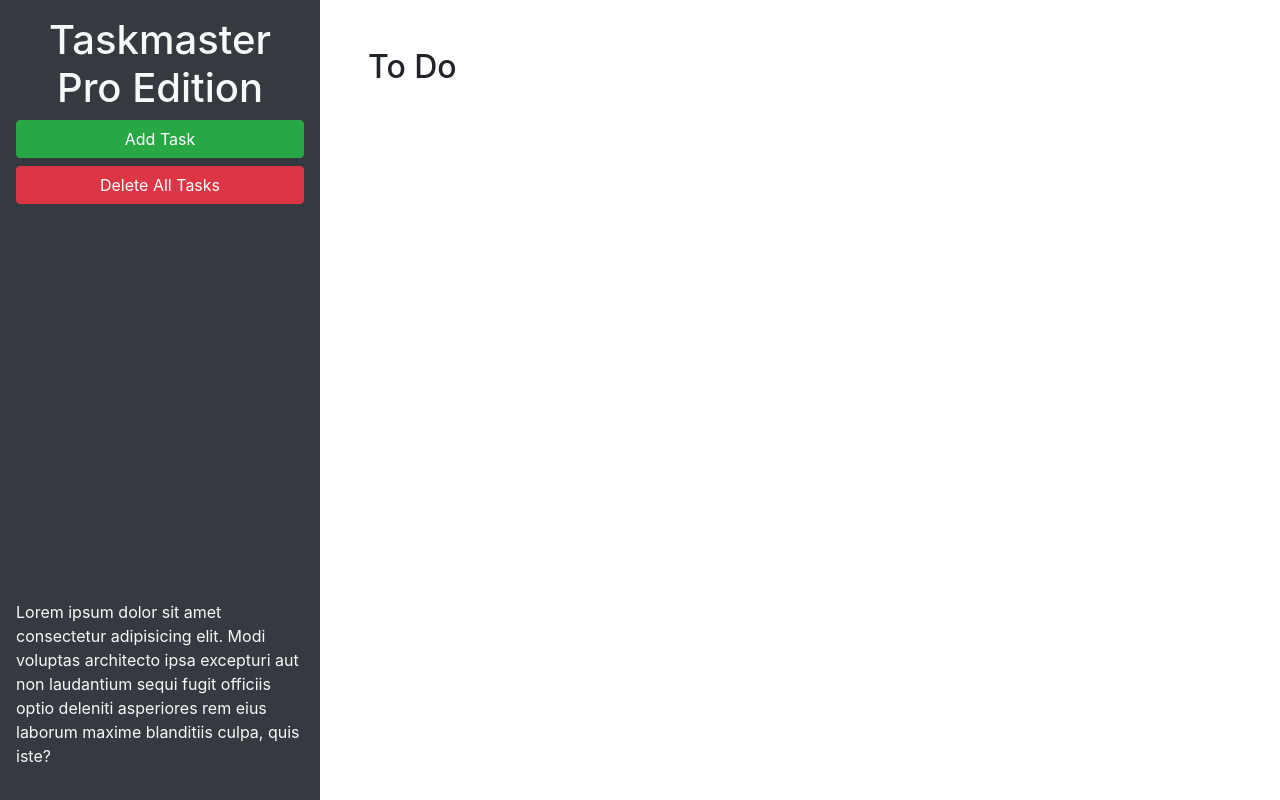
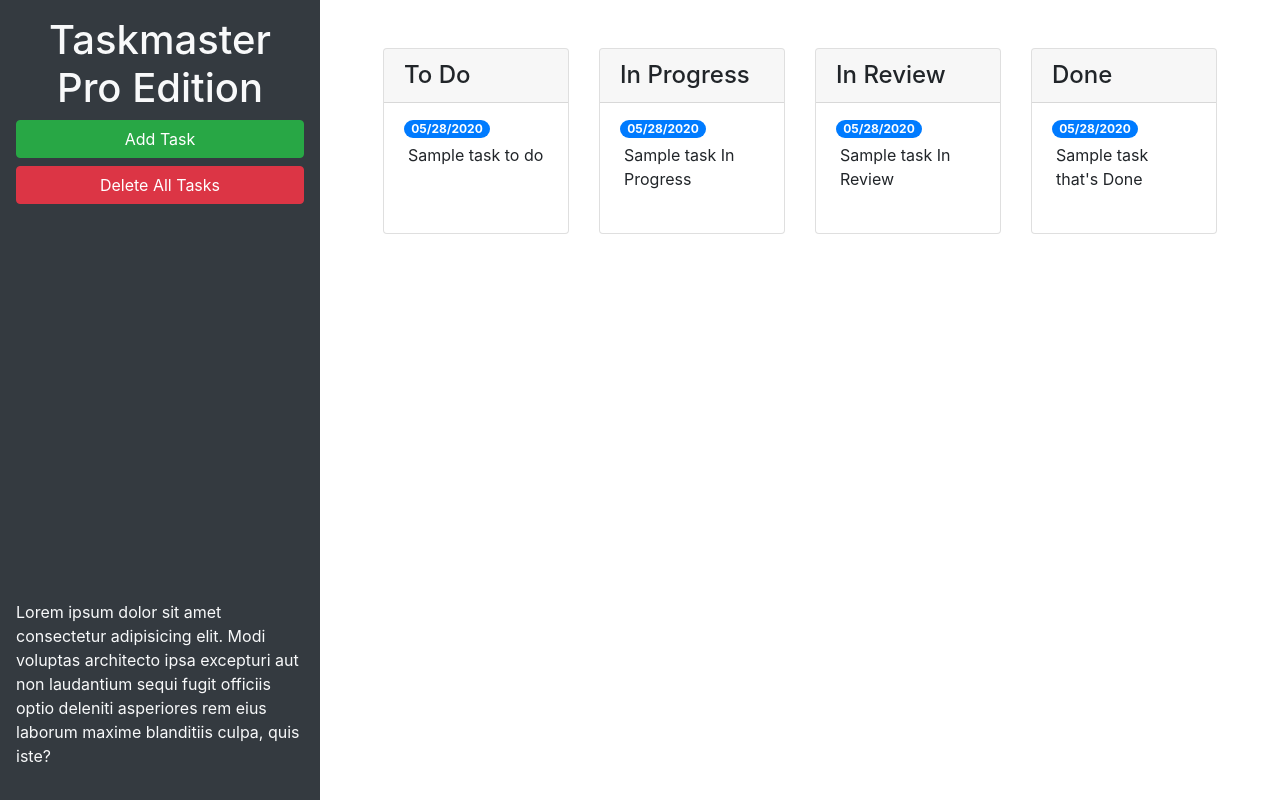
Before and after one commit to siwel20/taskmaster-pro, a plain HTML site: page index.html in a window 1280 px wide. Drawn offline with nearby package versions, Linux system fonts and the light colour scheme.

Commit message:
added bootstrap grid layout and components

```diff
--- a/index.html
+++ b/index.html
@@ -24,9 +24,59 @@
       </p>
     </header>
     <main class="col-12 col-lg-9">
-      <div class="m-5">
-        <h2>To Do</h2>
-        <ul id="list-toDo" class="list-group"> </ul>
+      <div class="m-5 row justify-content-around">
+        <div class="col-12 col-md-6 col-xl-3 mb-3">
+          <div class="card">
+            <h4 class="card-header">
+              To Do
+            </h4>
+            <ul id="list-toDo" class="list-group list-group-flush">
+              <li class="list-group-item">
+                <span class="badge badge-primary badge-pill">05/28/2020</span>
+                <p class="m-1">Sample task to do</p>
+              </li>
+            </ul>
+          </div>
+        </div>
+        <div class="col-12 col-md-6 col-xl-3 mb-3">
+          <div class="card">
+            <h4 class="card-header">
+              In Progress
+            </h4>
+            <ul id="list-inProgress" class="list-group list-group-flush">
+              <li class="list-group-item">
+                <span class="badge badge-primary badge-pill">05/28/2020</span>
+                <p class="m-1">Sample task In Progress</p>
+              </li>
+            </ul>
+          </div>
+        </div>
+        <div class="col-12 col-md-6 col-xl-3 mb-3">
+          <div class="card">
+            <h4 class="card-header">
+              In Review
+            </h4>
+            <ul id="list-inReview" class="list-group list-group-flush">
+              <li class="list-group-item">
+                <span class="badge badge-primary badge-pill">05/28/2020</span>
+                <p class="m-1">Sample task In Review</p>
+              </li>
+            </ul>
+          </div>
+        </div>
+        <div class="col-12 col-md-6 col-xl-3 mb-3">
+          <div class="card">
+            <h4 class="card-header">
+              Done
+            </h4>
+            <ul id="list-done" class="list-group list-group-flush">
+              <li class="list-group-item">
+                <span class="badge badge-primary badge-pill">05/28/2020</span>
+                <p class="m-1">Sample task that's Done</p>
+              </li>
+            </ul>
+          </div>
+        </div>
       </div>
     </main>
   </div>
@@ -46,11 +96,11 @@
           <form>
             <div class="form-group">
               <label for="modalTaskDescription">Task description</label>
-              <textarea id="modalTaskDescription" rows="3"></textarea>
+              <textarea id="modalTaskDescription" rows="3" class="form-control"></textarea>
             </div>
             <div class="form-group">
               <label for="modalDueDate">Due date</label>
-              <input type="text" id="modalDueDate" placeholder="mm/dd/yyyy" autocomplete="off" />
+              <input type="text" class="form-control" id="modalDueDate" placeholder="mm/dd/yyyy" autocomplete="off" />
             </div>
           </form>
         </div>
```
